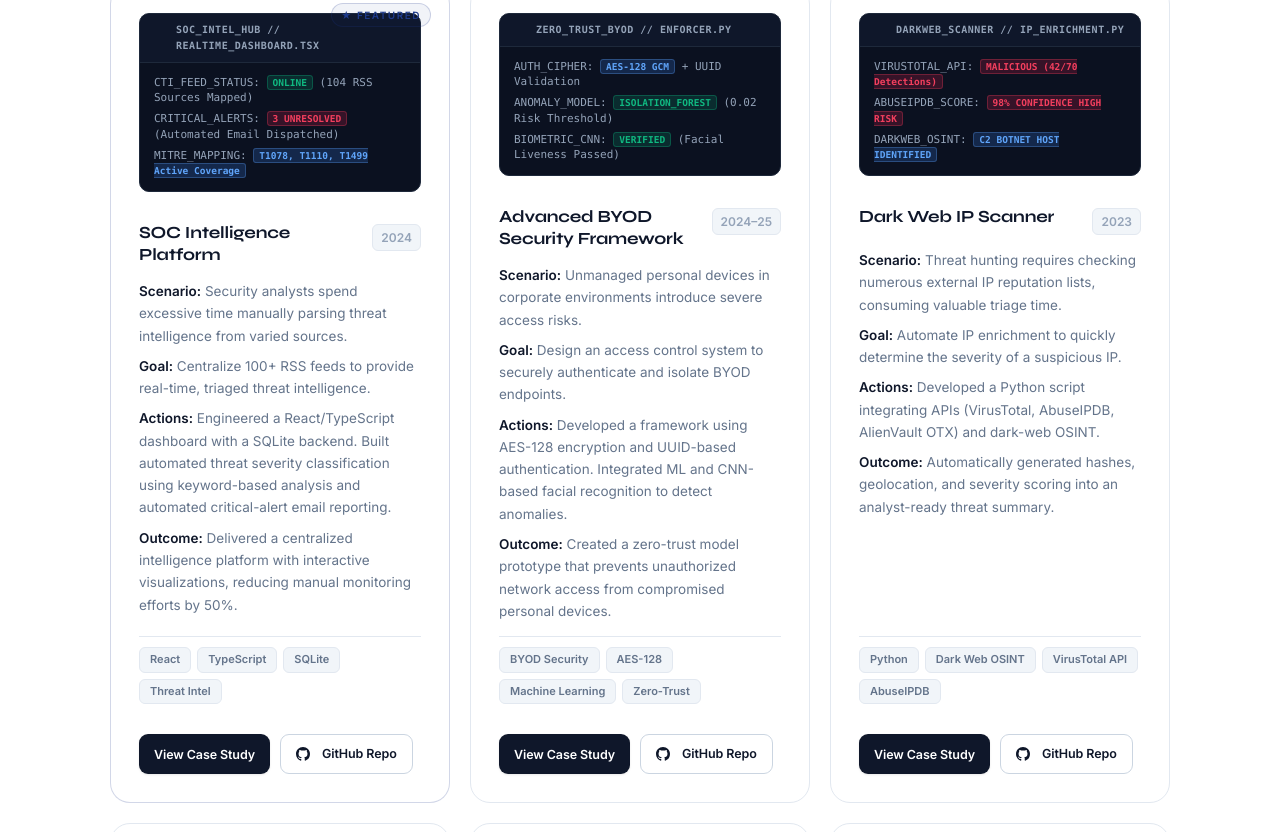
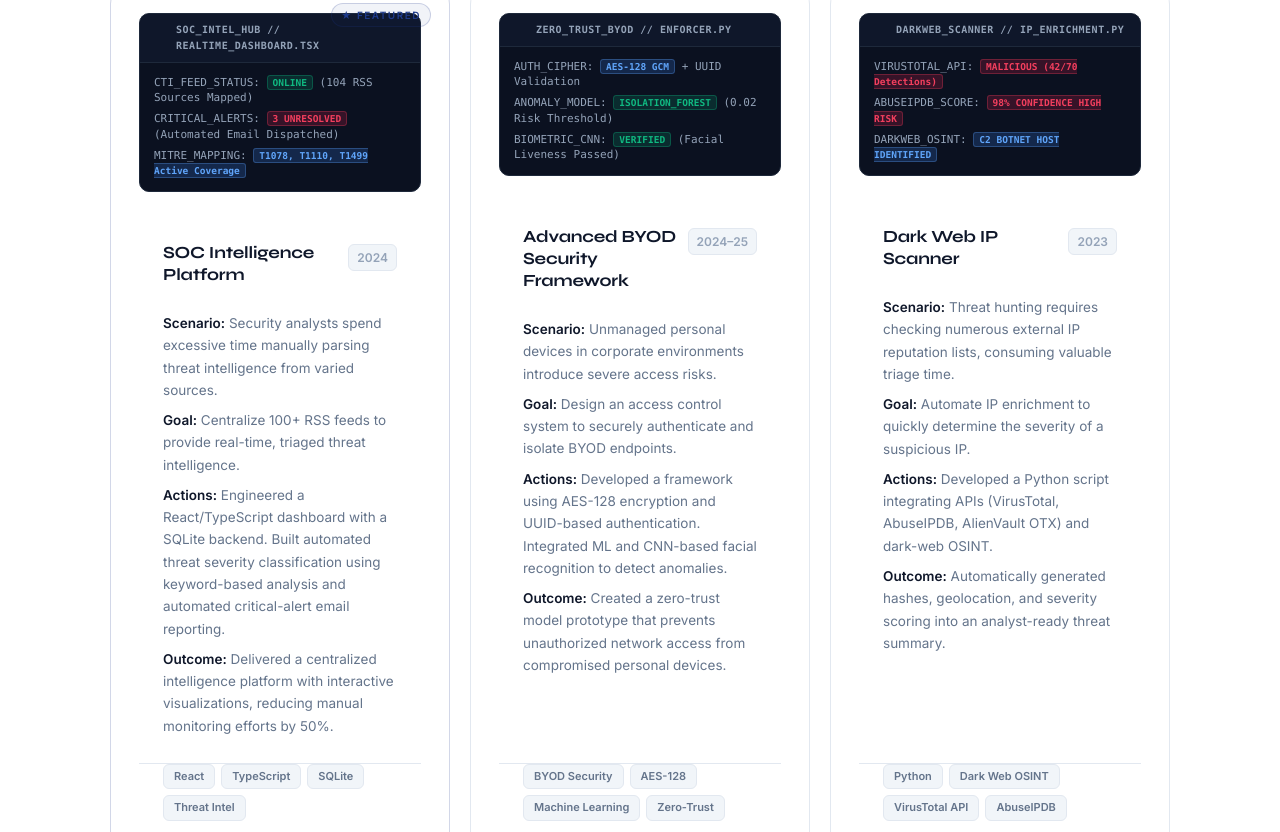
Before and after one commit to ceylonroameryt-bit/portfolio-v1, a website: page index.html in a window 1280 px wide. Shown: the part 5660-6492 px from the top of the page. Drawn offline with Linux system fonts and the light colour scheme.

Commit message:
Fix project card buttons alignment and inner padding spacing

```diff
--- a/index.html
+++ b/index.html
@@ -57,10 +57,11 @@
     </script>
 
     <!-- Core Stylesheets -->
-    <link rel="stylesheet" href="src/css/main.css?v=2.1">
+    <link rel="stylesheet" href="src/css/main.css?v=2.5">
 
     <!-- Deferred JavaScript -->
-    <script src="src/js/main.js?v=2.1" defer></script>
+    <script src="src/js/main.js?v=2.5" defer></script>
+
 
 
     <!-- Preconnect & Preload Fonts -->
--- a/src/css/main.css
+++ b/src/css/main.css
@@ -2334,3 +2334,33 @@ section {
     padding: 4px 12px;
     border-radius: 8px;
 }
+
+/* ============================================
+   ALIGNMENT FIXES FOR PROJECT CARDS & SECTIONS
+   ============================================ */
+.project-card {
+    display: flex;
+    flex-direction: column;
+    justify-content: space-between;
+}
+
+.project-links {
+    display: flex;
+    align-items: center;
+    flex-wrap: wrap;
+    gap: 10px;
+    padding: 16px 24px 24px 24px;
+    margin-top: auto;
+}
+
+.project-details {
+    padding: 0 24px 12px 24px;
+}
+
+.project-header {
+    padding: 20px 24px 12px 24px;
+}
+
+.project-tech {
+    padding: 0 24px;
+}
```
